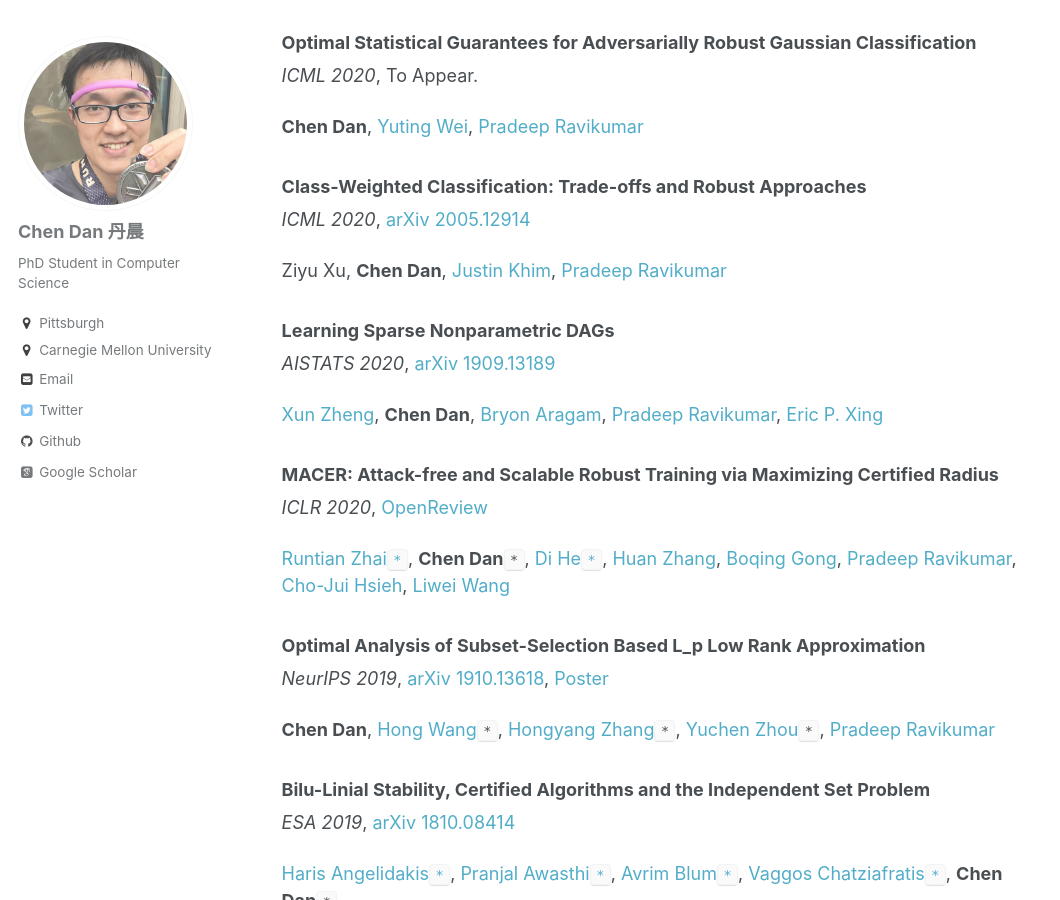
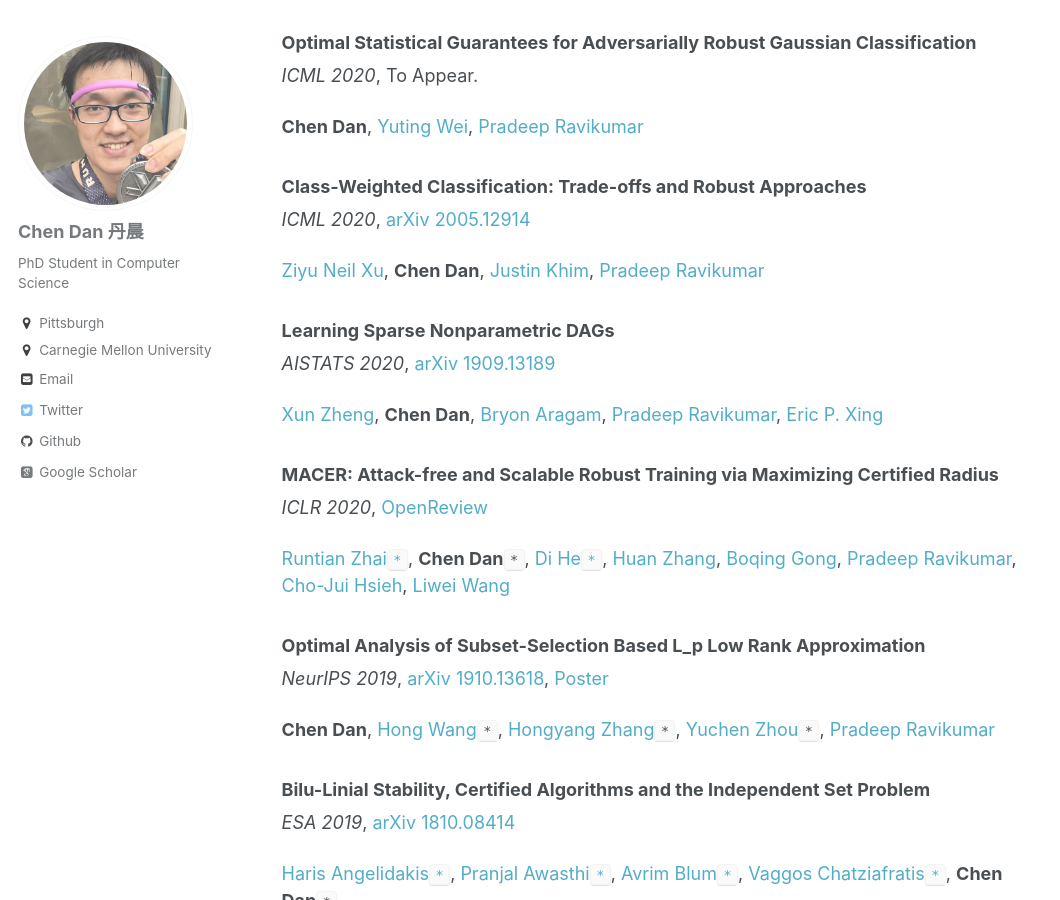
Before and after one commit to ChenDanCMU/chendancmu.github.io, a Jekyll site: the page built from _pages/publications.md, in a window 1280 px wide and 900 px high, scrolled down 925 px. Shown: the whole window, without its empty margins (0-1060 px from the left). Built offline with Jekyll 4.4.1, drawn with Linux system fonts in a browser that asks for light colours; some web fonts are replaced.

Commit message:
Update publications.md

```diff
--- a/_pages/publications.md
+++ b/_pages/publications.md
@@ -44,7 +44,7 @@ author_profile: true
 
 *ICML 2020*, [arXiv 2005.12914](https://arxiv.org/abs/2005.12914)
 
-Ziyu Xu, **Chen Dan**, [Justin Khim](https://justinkhim.com/), [Pradeep Ravikumar](https://www.cs.cmu.edu/~pradeepr/)
+[Ziyu Neil Xu](https://www.linkedin.com/in/neilzxu/), **Chen Dan**, [Justin Khim](https://justinkhim.com/), [Pradeep Ravikumar](https://www.cs.cmu.edu/~pradeepr/)
 
 ### Learning Sparse Nonparametric DAGs
 
```
